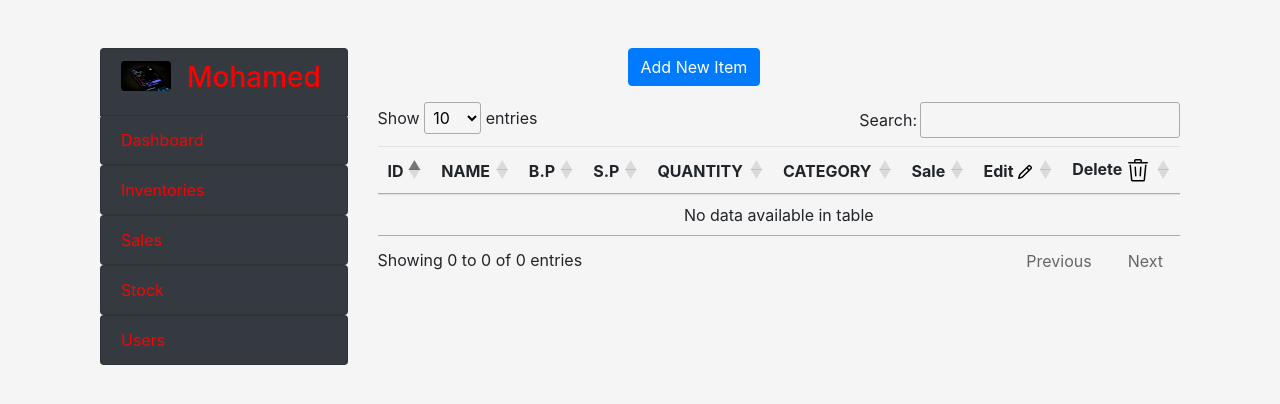
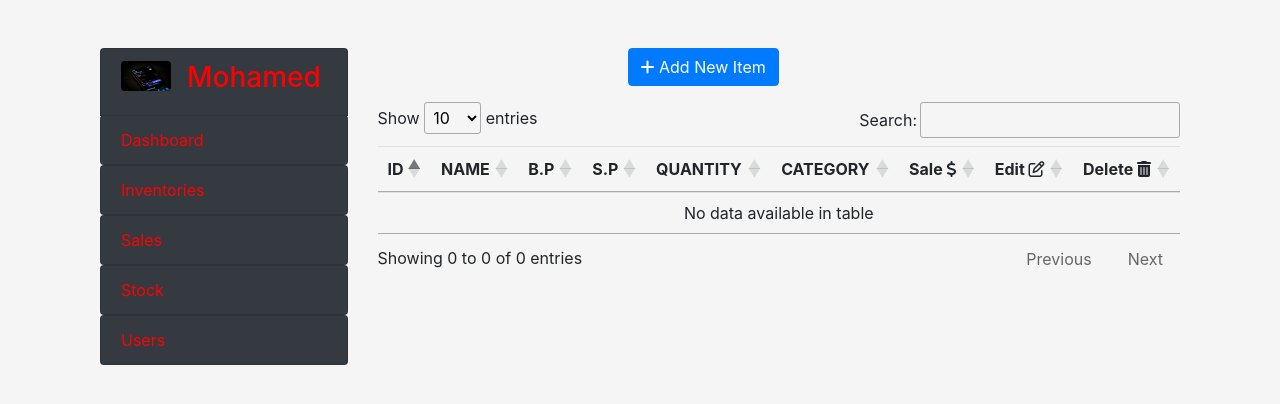
Before and after one commit to mohamedm10/Inventory-Management-System, a Flask app: page /inventories in a window 1280 px wide. Shown: the part 56-460 px from the top of the page. Run offline with Flask 2, Linux system fonts and the light colour scheme; data that the repository does not hold is empty; some libraries are stand-ins or nearby versions.

Commit message:
added button icons

```diff
--- a/templates/base.html
+++ b/templates/base.html
@@ -14,6 +14,7 @@
     <link rel="stylesheet" href="https://maxcdn.bootstrapcdn.com/bootstrap/4.0.0/css/bootstrap.min.css" integrity="sha384-Gn5384xqQ1aoWXA+058RXPxPg6fy4IWvTNh0E263XmFcJlSAwiGgFAW/dAiS6JXm" crossorigin="anonymous">
     <link rel="stylesheet" href="/static/CSS/style.css">
     <link rel="stylesheet" type="text/css" href="https://cdn.datatables.net/1.10.24/css/jquery.dataTables.css">
+    <script src="https://use.fontawesome.com/78bab9acb2.js"></script>
     <title>{% block title %} {% endblock %} </title>
 
     {% endblock %}
--- a/templates/inventories.html
+++ b/templates/inventories.html
@@ -18,7 +18,7 @@
           <div class="col-9" >
         <!-- Button trigger modal -->
         <button type="button" class="btn btn-primary mb-3" data-toggle="modal" data-target="#exampleModal" style="margin-left: 250px;">
-          Add New Item
+          <i class="fa fa-plus"></i> Add New Item
         </button>
         <!-- Add inventory Modal with forms -->
         <div class="modal fade" id="exampleModal" tabindex="-1" role="dialog" aria-labelledby="exampleModalLabel" aria-hidden="true">
@@ -65,7 +65,7 @@
             </div>
           </div>
         </div>
-        <!-- Add inventory Modal with forms end -->
+        <!-- Add inventory Modal with forms End -->
 
             <!-- inventory table -->
              <!--class = display and id = table_id for datatable plugin -->
@@ -79,9 +79,9 @@
                   <th scope="col">S.P</th>
                   <th scope="col">QUANTITY</th>
                   <th scope="col">CATEGORY</th>
-                  <th scope="col">Sale <span class="fas fa-usd"></span></th>
-                  <th scope="col">Edit <img src="/static/images/pencil.svg" alt="edit"></th>
-                  <th scope="col">Delete <img src="/static/images/trash.svg" alt="delete"></th>
+                  <th scope="col">Sale <i class="fa fa-usd" aria-hidden="true"></i></th>
+                  <th scope="col">Edit <i class="fa fa-edit"></i></th>
+                  <th scope="col">Delete <i class="fa fa-trash"></i></th>
                 </tr>
               </thead>
               <tbody>
@@ -97,7 +97,7 @@
                   <td>
                       <!-- Button to trigger modal -->
                       <button type="button" class="btn btn-warning" data-toggle="modal" data-target="#SaleModal{{i.id}}">
-                        <span class="fas fa-usd"></span>
+                        <i class="fa fa-usd" aria-hidden="true"></i>
                       </button>
                       <!-- Sale Modal -->
                   <div class="modal fade" id="SaleModal{{i.id}}" tabindex="-1" role="dialog" aria-labelledby="exampleModalLabel" aria-hidden="true">
@@ -132,7 +132,9 @@
                   </td>
                   <td>
                     <!-- Button to trigger modal -->
-                    <button type="button" class="btn btn-primary" data-toggle="modal" data-target="#EditModal{{i.id}}"></button>
+                    <button type="button" class="btn btn-primary" data-toggle="modal" data-target="#EditModal{{i.id}}">
+                      <i class="fa fa-edit"></i>
+                    </button>
                       <!-- Edit Modal -->
                       <div class="modal fade" id="EditModal{{i.id}}" tabindex="-1" role="dialog" aria-labelledby="exampleModalLabel" aria-hidden="true">
                         <div class="modal-dialog" role="document">
@@ -185,41 +187,9 @@
                   </td>
                   <td>
                     <button type="button" class="btn btn-danger" data-toggle="modal" data-target="#DeleteModal">
-                      <!-- <i class="fa fa-usd" aria-hidden="true"></i> -->
-                      <img src="" alt="del">
-                  </td>
-                </tr>
-                {% endfor %}
-
-              </tbody>
-            </table>
-            <!-- table end -->
-              <!-- Modals -->
-
-            <!-- Addnew Modal -->
-            <!-- <div class="modal fade" id="AddnewModal" tabindex="-1" role="dialog" aria-labelledby="exampleModalLabel" aria-hidden="true">
-              <div class="modal-dialog" role="document">
-                <div class="modal-content">
-                  <div class="modal-header">
-                    <h5 class="modal-title" id="exampleModalLabel">Modal title</h5>
-                    <button type="button" class="close" data-dismiss="modal" aria-label="Close">
-                      <span aria-hidden="true">&times;</span>
-                    </button>
-                  </div>
-                  <div class="modal-body">
-                    <div class="form-group">
-                      <label for="exampleInputPassword1">Data title</label>
-                      <input type="password" class="form-control" id="exampleInputPassword1" placeholder="Enter values here">
-                    </div>
-                  </div>
-                  <div class="modal-footer">
-                    <button type="button" class="btn btn-secondary" data-dismiss="modal">Close</button>
-                    <button type="button" class="btn btn-primary">Save changes</button>
-                  </div>
-                </div>
-              </div>
-            </div> -->
-            <!-- Delete Modal -->
+                      <i class="fa fa-trash"></i>
+                      </button>
+                       <!-- Delete Modal -->
             <div class="modal fade" id="DeleteModal" tabindex="-1" role="dialog" aria-labelledby="exampleModalLabel" aria-hidden="true">
               <div class="modal-dialog" role="document">
                 <div class="modal-content">
@@ -240,6 +210,16 @@
               </div>
             </div>
             <!-- Modals end -->
+                  </td>
+                </tr>
+                {% endfor %}
+
+              </tbody>
+            </table>
+            <!-- table end -->
+              <!-- Modals -->
+
+
 
             </div>
           </div>
```
